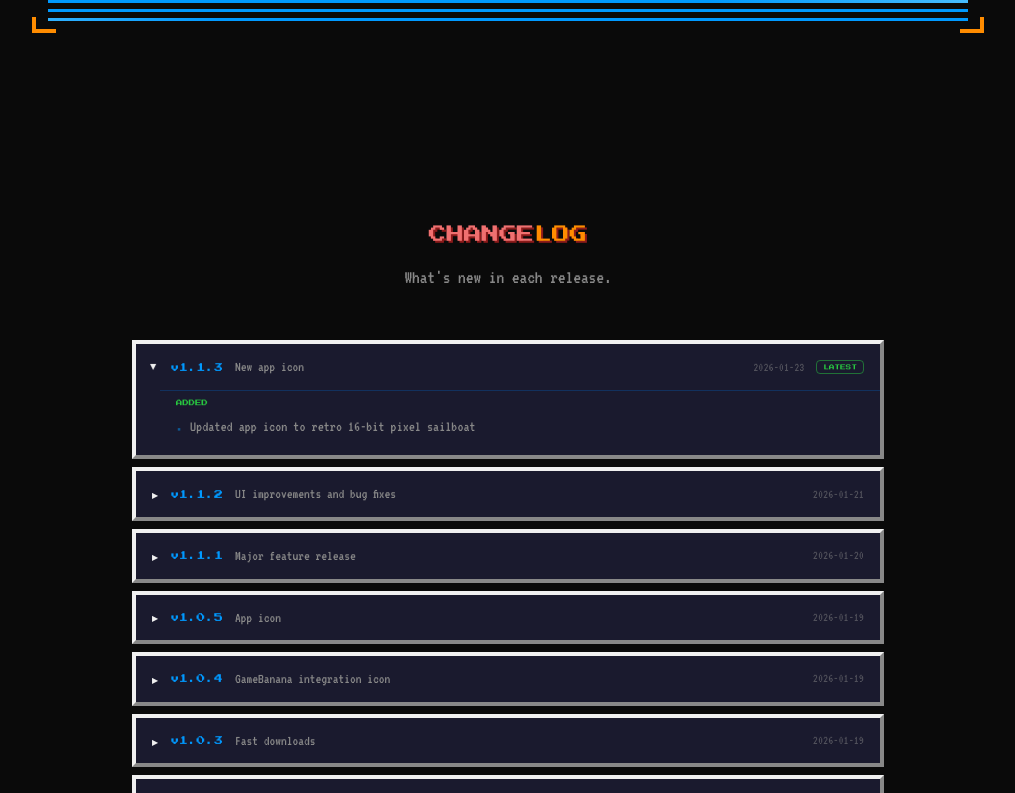
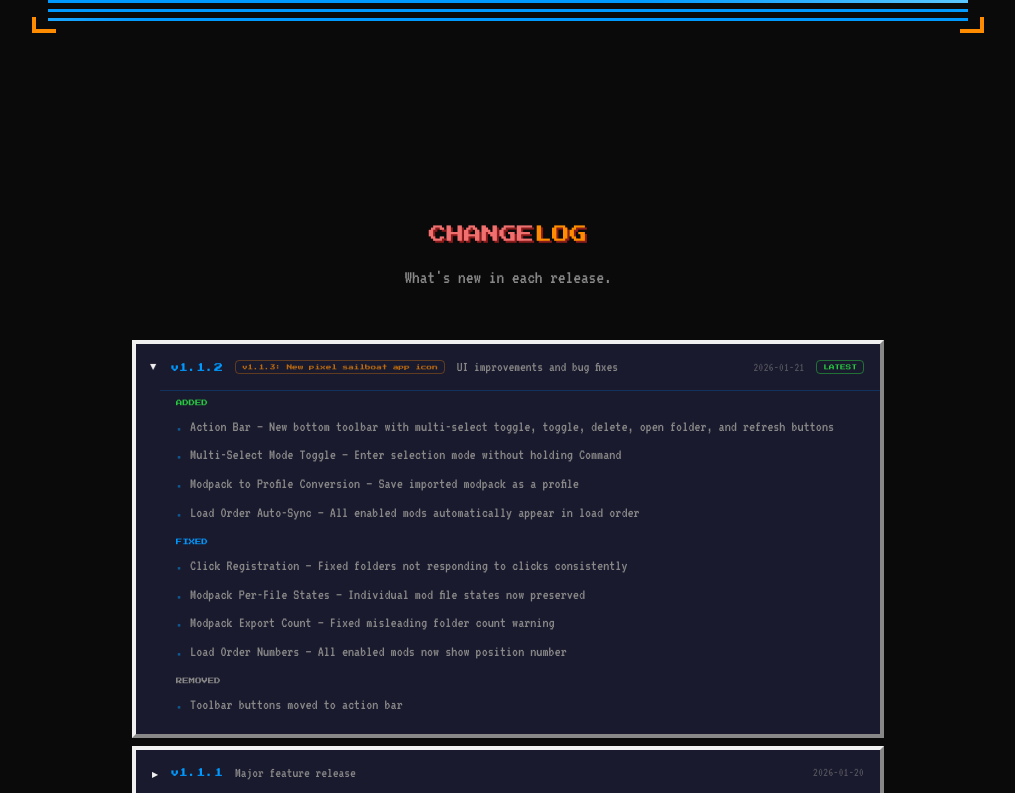
Before and after one commit to proverbiallemon/sailswift-site, a React (Vite) app: page / in a window 1280 px wide. Shown: the part 2000-2793 px from the top of the page, without its empty margins (132-1147 px from the left). Built offline with nearby package versions, Linux system fonts and the light colour scheme.

Commit message:
Show v1.1.3 as inline patch badge on v1.1.2 entry

```diff
--- a/src/components/Changelog.tsx
+++ b/src/components/Changelog.tsx
@@ -6,26 +6,15 @@ interface ChangelogEntry {
   date: string
   subtitle: string
   sections: { title: string; items: string[] }[]
+  patch?: { version: string; note: string }
 }
 
 const CHANGELOG: ChangelogEntry[] = [
   {
-    version: 'v1.1.3',
-    date: '2026-01-23',
-    subtitle: 'New app icon',
-    sections: [
-      {
-        title: 'Added',
-        items: [
-          'Updated app icon to retro 16-bit pixel sailboat',
-        ],
-      },
-    ],
-  },
-  {
     version: 'v1.1.2',
     date: '2026-01-21',
     subtitle: 'UI improvements and bug fixes',
+    patch: { version: 'v1.1.3', note: 'New pixel sailboat app icon' },
     sections: [
       {
         title: 'Added',
@@ -292,6 +281,11 @@ export function Changelog() {
                 ▶
               </span>
               <span className="font-pixel text-[0.55rem] text-blue">{entry.version}</span>
+              {entry.patch && (
+                <span className="font-pixel text-[0.35rem] text-orange/70 border border-orange/30 px-1.5 py-0.5 rounded-sm hidden sm:inline">
+                  {entry.patch.version}: {entry.patch.note}
+                </span>
+              )}
               <span className="text-retro-gray text-[0.9rem] flex-1">{entry.subtitle}</span>
               <span className="text-retro-gray/50 text-[0.8rem] hidden sm:block">{entry.date}</span>
               {i === 0 && (
```
